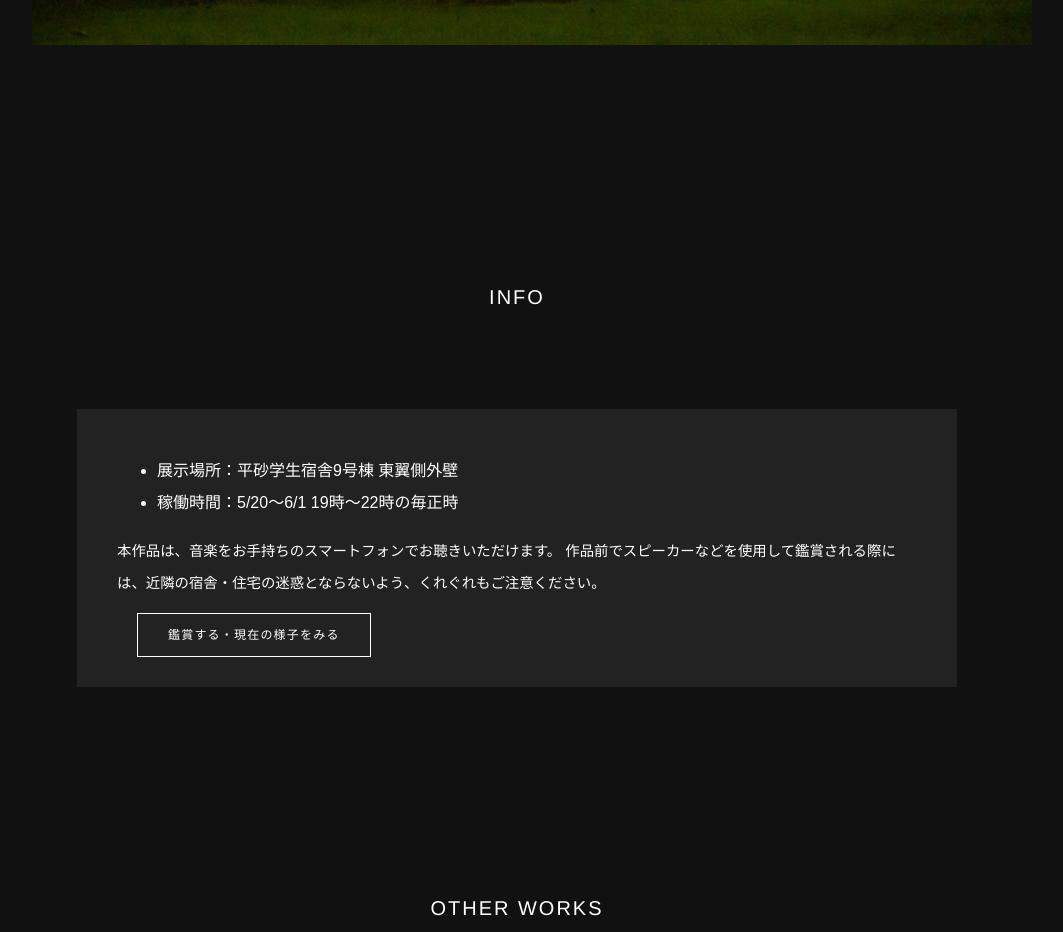
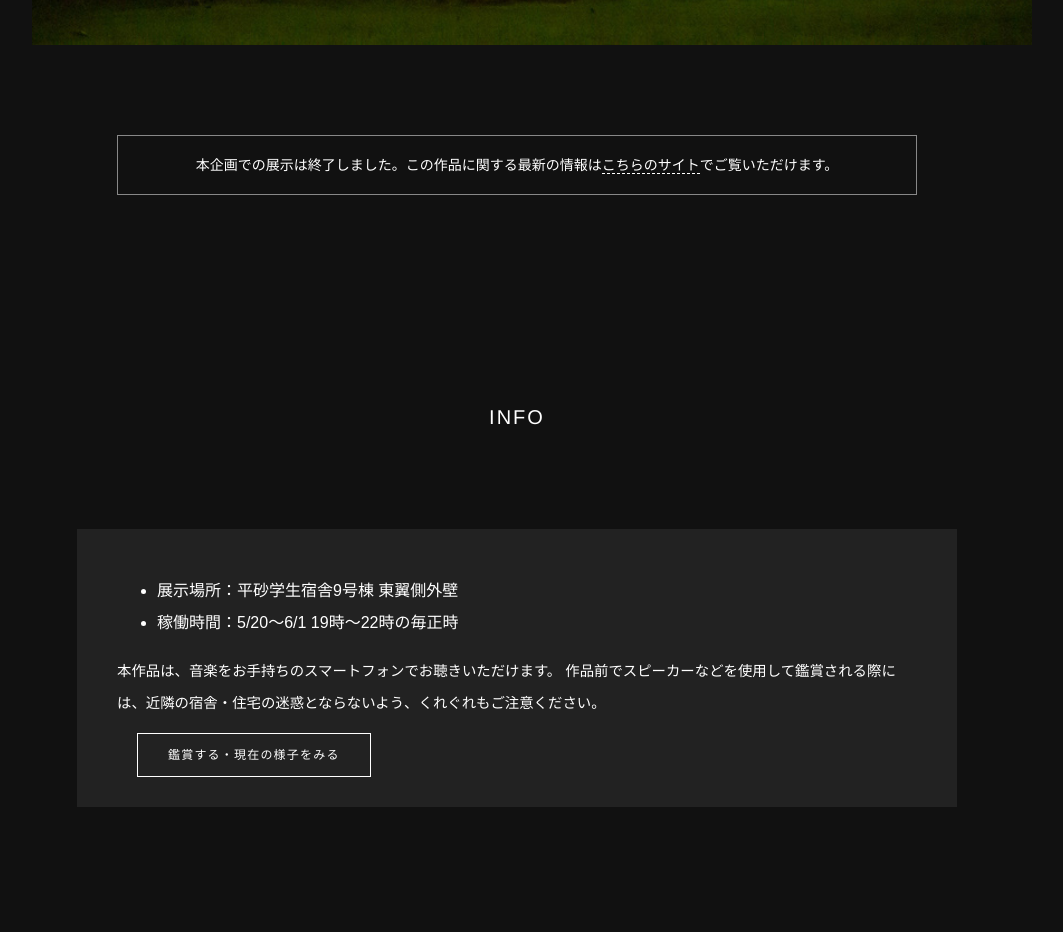
Before and after one commit to nandenjin/ham, a Nuxt app: page /works/carillon in a window 1280 px wide. Shown: the part 942-1874 px from the top of the page, without its empty margins (168-1231 px from the left). Built offline with nearby package versions, Linux system fonts and the light colour scheme.

Commit message:
feat: Add guides to portfolio site

```diff
--- a/components/TheWorkDetail.vue
+++ b/components/TheWorkDetail.vue
@@ -97,6 +97,12 @@
         max-width: 800px
         margin: auto
 
+      // 終了済みガイド
+      .work-finished-guide
+        padding: 15px 25px
+        text-align: center
+        border: 1px solid rgba(255, 255, 255, 0.5)
+
     .section--info__info
       max-width: 800px
       margin: 20px auto
--- a/pages/works/carillon.vue
+++ b/pages/works/carillon.vue
@@ -11,6 +11,12 @@
 
     <template v-slot:thumbnail>
       <img class="thumbnail" :src="work.img" alt="">
+    </template>
+
+    <template v-slot:description>
+      <div class="work-finished-guide">
+        本企画での展示は終了しました。この作品に関する最新の情報は<a href="https://www.nandenjin.com/works/carillon" target="_blank">こちらのサイト</a>でご覧いただけます。
+      </div>
     </template>
 
     <template v-slot:info>
--- a/pages/works/pattern.vue
+++ b/pages/works/pattern.vue
@@ -11,6 +11,12 @@
 
     <template v-slot:thumbnail>
       <img class="thumbnail" :src="work.img" alt="">
+    </template>
+
+    <template v-slot:description>
+      <div class="work-finished-guide">
+        本企画での展示は終了しました。この作品に関する最新の情報は<a href="https://www.nandenjin.com/works/design-pattern" target="_blank">こちらのサイト</a>でご覧いただけます。
+      </div>
     </template>
 
     <template v-slot:info>
--- a/pages/works/residents.vue
+++ b/pages/works/residents.vue
@@ -11,6 +11,12 @@
 
     <template v-slot:thumbnail>
       <img class="thumbnail" :src="work.img" alt="">
+    </template>
+
+    <template v-slot:description>
+      <div class="work-finished-guide">
+        本企画での展示は終了しました。この作品に関する最新の情報は<a href="https://www.nandenjin.com/works/residents" target="_blank">こちらのサイト</a>でご覧いただけます。
+      </div>
     </template>
 
     <template v-slot:info>
--- a/pages/works/sympathy.vue
+++ b/pages/works/sympathy.vue
@@ -8,6 +8,12 @@
 
     <template v-slot:thumbnail>
       <img class="thumbnail" :src="work.img" alt="">
+    </template>
+
+    <template v-slot:description>
+      <div class="work-finished-guide">
+        本企画での展示は終了しました。この作品に関する最新の情報は<a href="https://www.nandenjin.com/works/sympathy" target="_blank">こちらのサイト</a>でご覧いただけます。
+      </div>
     </template>
 
     <template v-slot:info>
```
